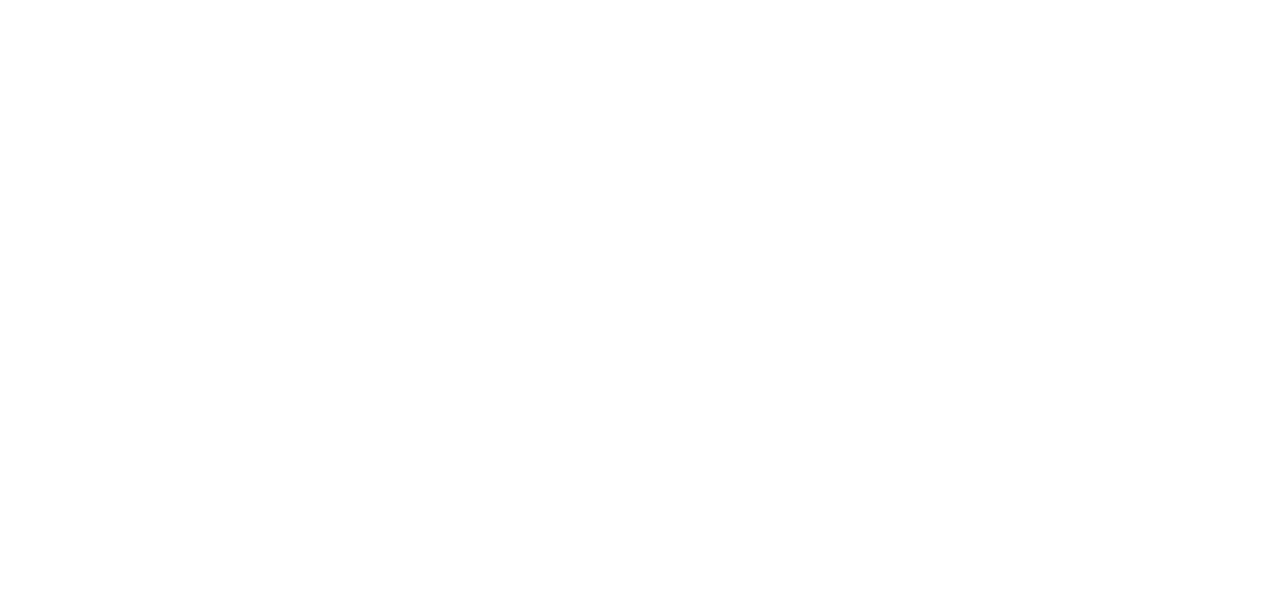
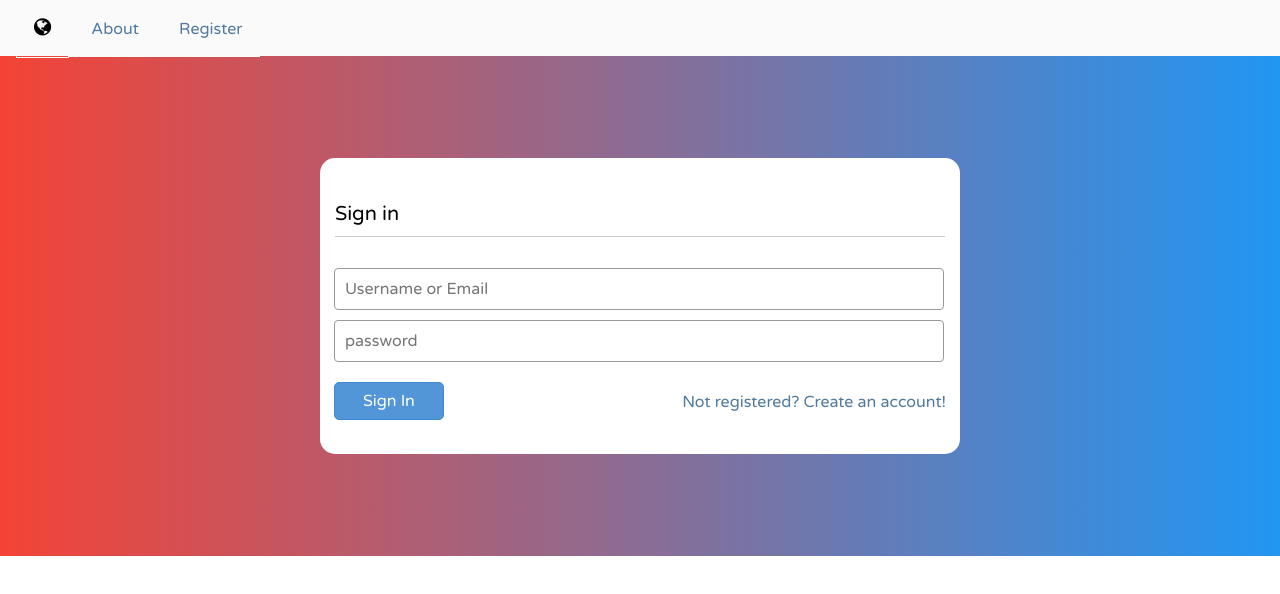
Before and after one commit to lukepfeiffer/gPool, an Angular app: page /sign_in in a window 1280 px wide. Shown: the top 594 px of the page. Built offline with nearby package versions, Linux system fonts and the light colour scheme.

Commit message:
Basic homepage setup

```diff
--- a/src/app/app.component.html
+++ b/src/app/app.component.html
@@ -1,2 +1 @@
-<div style="text-align:center">
-</div>
+<router-outlet></router-outlet>
--- a/src/app/app.module.ts
+++ b/src/app/app.module.ts
@@ -5,12 +5,14 @@
 import { AppComponent } from './app.component';
 import { SignInComponent } from './sign-in/sign-in.component';
 import { AppRoutingModule } from './/app-routing.module';
+import { HomeNavComponent } from './home-nav/home-nav.component';
 
 
 @NgModule({
   declarations: [
     AppComponent,
-    SignInComponent
+    SignInComponent,
+    HomeNavComponent
   ],
   imports: [
     BrowserModule,
--- /dev/null
+++ b/src/app/home-nav/home-nav.component.html
@@ -0,0 +1,5 @@
+<ul>
+  <a routerLink="/" class="logo"> <i class="fa fa-globe"></i> </a>
+  <a routerLink="/">  About </a>
+  <a routerLink="/"> Register </a>
+</ul>
--- /dev/null
+++ b/src/app/home-nav/home-nav.component.scss
@@ -0,0 +1,80 @@
+$soft-gray: #999999;
+$link-color: #517a9e;
+
+ul{
+  text-align: left;
+  background-color: #fafafa;
+  padding: 1em;
+  margin: 0;
+  box-shadow: -5px 5px 30px #efefef;
+  color: $link-color;
+}
+
+a{
+  padding: 17px;
+  text-decoration: none;
+  text-align: right;
+  display: inline;
+  border: 1px solid #fafafa;
+  color: $link-color;
+  &:hover{
+    background-color: #f2f2f2;
+    border: 1px solid darken(#fafafa, 5%);
+  }
+}
+
+.logo{
+  font-size: 20px;
+  color: #000;
+  display: inline;
+  font-size: 20px;
+  &:hover{
+    background-color: #fafafa;
+    border: 1px solid #fafafa;
+  }
+}
+
+.fa-bars{
+  display: none;
+}
+
+.mobile-nav{
+  display: none;
+}
+
+@media only screen and (max-device-width: 768px){
+  .fa-bars{
+    display: inline;
+    font-size: 20px;
+    float: right;
+  }
+
+  ul{
+  }
+
+  .mobile-nav{
+    margin: 0;
+    padding: 0 !important;
+
+    li{
+      list-style-type: none;
+      text-align: center;
+      padding: 35px 0 15px 0;
+      border-top: 1px solid $soft-gray;
+    }
+    a{
+      color: $link-color;
+      text-transform: lowercase;
+      padding: 0;
+      margin: 0;
+    }
+  }
+
+  .title{
+    padding-left: 0;
+  }
+
+  .normal-nav{
+    display: none;
+  }
+}
--- /dev/null
+++ b/src/app/home-nav/home-nav.component.ts
@@ -0,0 +1,15 @@
+import { Component, OnInit } from '@angular/core';
+
+@Component({
+  selector: 'app-home-nav',
+  templateUrl: './home-nav.component.html',
+  styleUrls: ['./home-nav.component.scss']
+})
+export class HomeNavComponent implements OnInit {
+
+  constructor() { }
+
+  ngOnInit() {
+  }
+
+}
--- a/src/app/sign-in/sign-in.component.html
+++ b/src/app/sign-in/sign-in.component.html
@@ -1,3 +1,16 @@
-<div class="sign-in-wrapper">
-  <h1> HEY </h1>
+<app-home-nav></app-home-nav>
+<div class="container">
+  <div class="form-container">
+    <p> Sign in </p>
+    <form>
+      <fieldset>
+        <input type="text" placeholder="Username or Email">
+        <input type="password" placeholder="password">
+      </fieldset>
+      <fieldset class="actions">
+        <input type="submit" class="primary" value="Sign In">
+        <a routerLink="/"> Not registered? Create an account! </a>
+      </fieldset>
+    </form>
+  </div>
 </div>
--- a/src/app/sign-in/sign-in.component.scss
+++ b/src/app/sign-in/sign-in.component.scss
@@ -1,3 +1,49 @@
-.sign-in-wrapper{
-  background-color: blue;
+$link-color: #517a9e;
+
+.container{
+  display: flex;
+  flex-direction: column;
+  justify-content: center;
+  width: 100%;
+  min-height: 500px;
+  background: #2196f3;
+  background: -webkit-linear-gradient(to right, #f44336, #2196f3);
+  background: linear-gradient(to right, #f44336, #2196f3);
+
+  .form-container{
+    width: 50%;
+    margin-left: auto;
+    margin-right: auto;
+    background-color: #fff;
+    border-radius: 15px;
+    padding: 3vh 0;
+
+    p{
+      font-size: 20px;
+      margin-left: 15px;
+      margin-right: 15px;
+      padding-bottom: 10px;
+      border-bottom: 1px solid #ccc;
+    }
+
+    a{
+      float: right;
+      margin-top: 10px;
+      color: $link-color;
+      text-decoration: none;
+
+      &:hover{
+        color: darken($link-color, 10%);
+        text-decoration: underline;
+      }
+    }
+
+    form{
+
+      fieldset{
+        border: none;
+      }
+    }
+
+  }
 }
--- a/src/styles.scss
+++ b/src/styles.scss
@@ -1,16 +1,18 @@
+$soft-gray: #999999;
+$link-color: #517a9e;
+$primary-color: #5396D8;
+
 *{
   font-family: "Varela Round", sans-serif;
 }
 
 body{
   margin: 0;
-  width: 81%;
   margin-right: auto;
   margin-left: auto;
   background-color: #fff;
 
   @media only screen and (max-device-width: 1200px){
-    width: 90% !important;
   }
 
   @media only screen and (max-device-width: 768px){
@@ -23,3 +25,42 @@
   overflow: scroll;
   overflow-x: hidden;
 }
+
+input[type=text], input[type=password]{
+  width: 96%;
+  margin: 5px auto;
+  padding: 10px;
+  font-size: 16px;
+  border-radius: 4px;
+  border: 1px solid $soft-gray;
+}
+
+input[type=text], input[type=password], input[type=textarea]{
+  &:focus{
+    box-shadow: 0 0 5px $link-color;
+    border: 1px solid $link-color;
+    outline: none;
+  }
+}
+
+input[type=submit]{
+  padding: 5px;
+  border-radius: 5px;
+  font-size: 16px;
+  padding: 8px 28px;
+  color: #fff;
+
+  &:hover{
+   cursor: pointer;
+  }
+}
+
+input.primary{
+  background-color: $primary-color;
+  border: 1px solid darken($primary-color, 5%);
+
+  &:hover{
+    background-color: darken($primary-color, 3%);
+    border: 1px solid darken($primary-color, 10%);
+  }
+}
```
Also changed, not shown: 1 other file (tests, documents, lock files or other folders).
